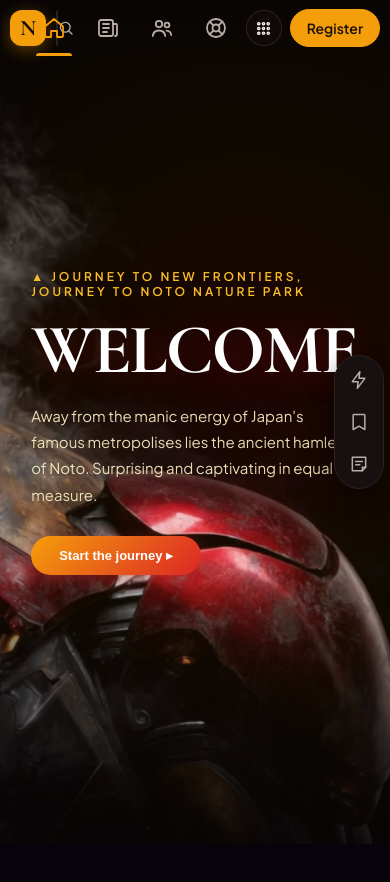
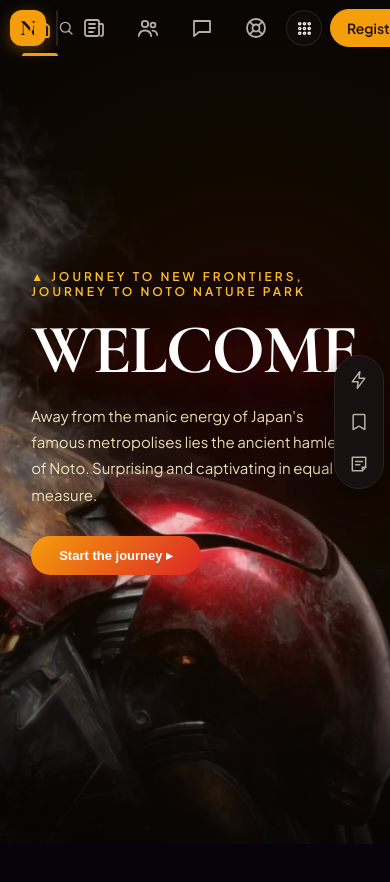
Before and after one commit to TentruycapV12/gitxplore-project, a React (Vite) app: page / in a window 390 px wide. Shown: the top 882 px of the page. Built offline with nearby package versions, Linux system fonts and the light colour scheme.

Commit message:
Mô tả ngắn việc vừa làm

```diff
--- a/src/Components/TopNav.css
+++ b/src/Components/TopNav.css
@@ -195,7 +195,6 @@
   .tn-search.is-open input { display: block; }
 }
 @media (max-width: 560px) {
-  .tn-tab:nth-child(4) { display: none; } /* ẩn "Giới thiệu" trên điện thoại nhỏ */
   .tn-btn--ghost { display: none; }
   .tn-logo-mark { width: 36px; height: 36px; font-size: 22px; }
 }
--- a/src/Components/TopNav.jsx
+++ b/src/Components/TopNav.jsx
@@ -3,7 +3,6 @@ import { useLocation, useNavigate } from 'react-router-dom';
 import { useAuth } from '../context/AuthContext';
 import { useUI } from '../context/UIContext';
 import { useLanguage } from '../context/LanguageContext';
-import { scrollToId } from '../lib/scroll';
 import './TopNav.css';
 
 const Svg = ({ children }) => (
@@ -17,7 +16,7 @@ const ICONS = {
   home: <Svg><path d="M3 10.5 12 3l9 7.5V20a1 1 0 0 1-1 1h-5v-6h-6v6H4a1 1 0 0 1-1-1z" /></Svg>,
   news: <Svg><rect x="3" y="4" width="14" height="16" rx="2" /><path d="M17 8h3a1 1 0 0 1 1 1v9a2 2 0 0 1-2 2M7 8h6M7 12h6M7 16h4" /></Svg>,
   community: <Svg><circle cx="9" cy="8" r="3.2" /><path d="M2.8 20c.4-3.4 3-5.5 6.2-5.5s5.8 2.1 6.2 5.5" /><circle cx="17" cy="9" r="2.4" /><path d="M16.5 14.6c2.6.1 4.4 1.8 4.7 4.4" /></Svg>,
-  about: <Svg><circle cx="12" cy="12" r="9" /><path d="M12 11v5M12 7.8v.1" /></Svg>,
+  forum: <Svg><path d="M4 5h16v11H9l-5 4z" /></Svg>,
   support: <Svg><circle cx="12" cy="12" r="9" /><circle cx="12" cy="12" r="3.5" /><path d="m5.6 5.6 3.9 3.9M14.5 14.5l3.9 3.9M18.4 5.6l-3.9 3.9M9.5 14.5l-3.9 3.9" /></Svg>,
   search: <Svg><circle cx="11" cy="11" r="6.5" /><path d="m20 20-3.8-3.8" /></Svg>,
   grid: <Svg><circle cx="6" cy="6" r="1.4" /><circle cx="12" cy="6" r="1.4" /><circle cx="18" cy="6" r="1.4" /><circle cx="6" cy="12" r="1.4" /><circle cx="12" cy="12" r="1.4" /><circle cx="18" cy="12" r="1.4" /><circle cx="6" cy="18" r="1.4" /><circle cx="12" cy="18" r="1.4" /><circle cx="18" cy="18" r="1.4" /></Svg>,
@@ -25,19 +24,24 @@ const ICONS = {
   bookmark: <Svg><path d="M6 3h12a1 1 0 0 1 1 1v17l-7-4-7 4V4a1 1 0 0 1 1-1z" /></Svg>,
 };
 
-// Các tab giữa. `to` = chuyển trang, `scroll` = cuộn tới mục, `modal` = mở popup.
+// Các tab giữa. `to` = chuyển trang, `modal` = mở popup.
 const TABS = [
   { id: 'home', label: 'Trang chủ', to: '/' },
   { id: 'news', label: 'Tin tức', to: '/news' },
   { id: 'community', label: 'Cộng đồng', to: '/community' },
-  { id: 'about', label: 'Giới thiệu', scroll: 'about' },
+  { id: 'forum', label: 'Diễn đàn', to: '/community/forum' },
   { id: 'support', label: 'Hỗ trợ', modal: 'support' },
 ];
+
+const FORUM_LABEL = {
+  vi: 'Diễn đàn', en: 'Forum', ja: 'フォーラム', zh: '论坛', ko: '포럼',
+  fr: 'Forum', de: 'Forum', es: 'Foro', ru: 'Форум', pt: 'Fórum',
+};
 
 export default function TopNav() {
   const { user, logout } = useAuth();
   const { openModal } = useUI();
-  const { t } = useLanguage();
+  const { t, lang } = useLanguage();
   const navigate = useNavigate();
   const { pathname, search } = useLocation();
 
@@ -66,17 +70,18 @@ export default function TopNav() {
 
   const activeId =
     pathname.startsWith('/news') ? 'news' :
+    pathname.startsWith('/community/forum') ? 'forum' :
     pathname.startsWith('/community') ? 'community' :
     pathname === '/' ? 'home' : null;
 
   const tabLabel = {
-    home: t('ui_home'), news: t('news'), community: t('community'), about: t('about'), support: t('support'),
+    home: t('ui_home'), news: t('news'), community: t('community'),
+    forum: FORUM_LABEL[lang] || FORUM_LABEL.en, support: t('support'),
   };
 
   const onTab = (tab) => {
     setMenu(null);
     if (tab.to) navigate(tab.to);
-    else if (tab.scroll) scrollToId(tab.scroll);
     else if (tab.modal) openModal(tab.modal);
   };
 
```
